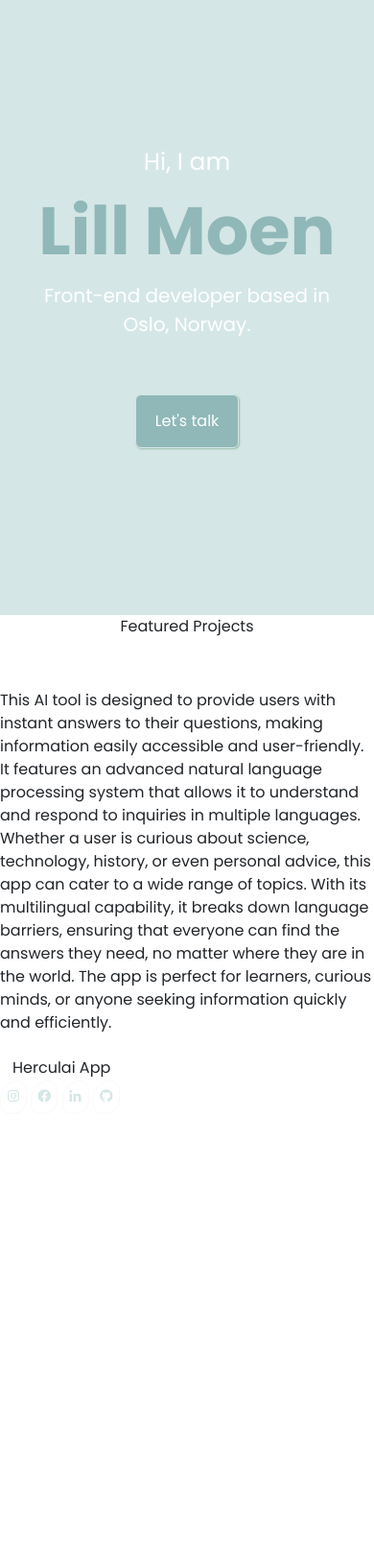
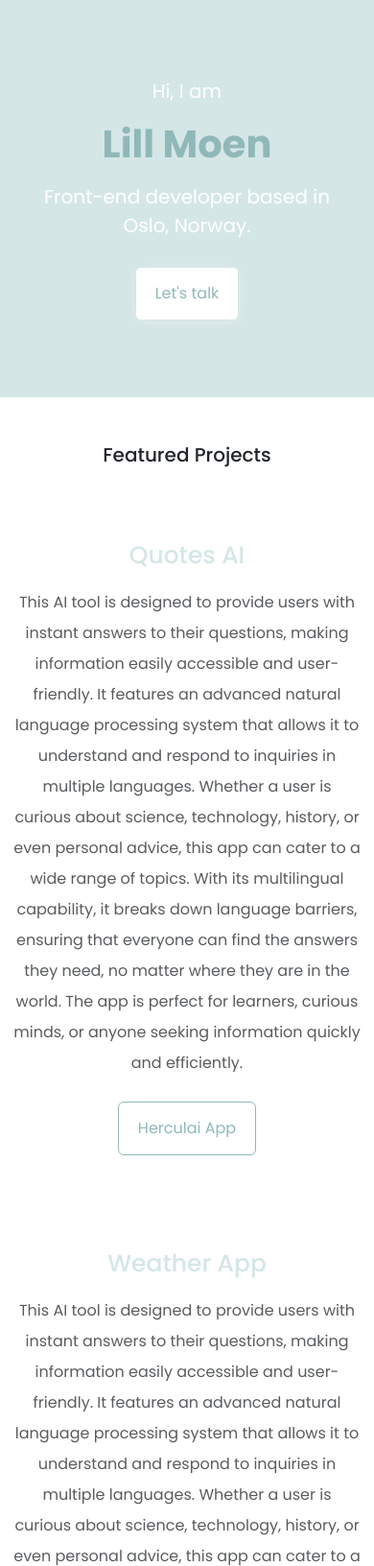
Before and after one commit to lilumoen/my-portfolio-3, a plain HTML site: page index.html in a window 390 px wide. Shown: the top 1632 px of the page at 96% size. Before the commit the page ends 1161 px from the top, so only its background shows below. Drawn offline with nearby package versions, Linux system fonts and the light colour scheme.

Commit message:
Integrated homepage content design

```diff
--- a/index.html
+++ b/index.html
@@ -33,26 +33,111 @@
       <h2 class="mb-0">Hi, I am</h2>
       <h1 class="mb-0">Lill Moen</h1>
       <h3>Front-end developer based in <br />Oslo, Norway.</h3>
-      <a href="/about.html#contact-email" class="btn primary-button mb-4"
+      <a href="/about.html#contact-email" class="btn primary-button"
         >Let's talk</a
       >
     </div>
+    <div class="text-center featured-projects mt-5 mb-5 h3">
+      Featured Projects
+    </div>
 
-    <p class="text-center">Featured Projects</p>
-    <h2 class="text-center">Herculai App</h2>
-    <p class="">
-      This AI tool is designed to provide users with instant answers to their
-      questions, making information easily accessible and user-friendly. It
-      features an advanced natural language processing system that allows it to
-      understand and respond to inquiries in multiple languages. Whether a user
-      is curious about science, technology, history, or even personal advice,
-      this app can cater to a wide range of topics. With its multilingual
-      capability, it breaks down language barriers, ensuring that everyone can
-      find the answers they need, no matter where they are in the world. The app
-      is perfect for learners, curious minds, or anyone seeking information
-      quickly and efficiently.
-    </p>
-    <a href="https://herculai.netlify.app" class="btn">Herculai App</a>
+    <div class="container">
+      <div class="row mb-5">
+        <div class="col d-none d-lg-block">
+          <img
+            src="/images/quotes-for-fun.png"
+            class="img-fluid border"
+            alt="herculai-app"
+          />
+        </div>
+        <div class="col">
+          <div class="project-apps">
+            <h4 class="mb-2 herculai-app">Quotes AI</h4>
+            <p class="mb-4 project-text text-muted">
+              This AI tool is designed to provide users with instant answers to
+              their questions, making information easily accessible and
+              user-friendly. It features an advanced natural language processing
+              system that allows it to understand and respond to inquiries in
+              multiple languages. Whether a user is curious about science,
+              technology, history, or even personal advice, this app can cater
+              to a wide range of topics. With its multilingual capability, it
+              breaks down language barriers, ensuring that everyone can find the
+              answers they need, no matter where they are in the world. The app
+              is perfect for learners, curious minds, or anyone seeking
+              information quickly and efficiently.
+            </p>
+            <a href="https://herculai.netlify.app" class="btn project-buttons"
+              >Herculai App</a
+            >
+          </div>
+        </div>
+      </div>
+      <div class="row mb-5">
+        <div class="col">
+          <div class="project-apps">
+            <h4 class="mb-2 Weather-app">Weather App</h4>
+            <p class="mb-4 project-text text-muted">
+              This AI tool is designed to provide users with instant answers to
+              their questions, making information easily accessible and
+              user-friendly. It features an advanced natural language processing
+              system that allows it to understand and respond to inquiries in
+              multiple languages. Whether a user is curious about science,
+              technology, history, or even personal advice, this app can cater
+              to a wide range of topics. With its multilingual capability, it
+              breaks down language barriers, ensuring that everyone can find the
+              answers they need, no matter where they are in the world. The app
+              is perfect for learners, curious minds, or anyone seeking
+              information quickly and efficiently.
+            </p>
+            <a
+              href="https://isitbeachweather.netlify.app"
+              class="btn project-buttons border"
+              >Weather App</a
+            >
+          </div>
+        </div>
+        <div class="col d-none d-lg-block">
+          <img
+            src="/images/weather-app.png"
+            class="img-fluid border"
+            alt="herculai-app"
+          />
+        </div>
+      </div>
+      <div class="row mb-5">
+        <div class="col d-none d-lg-block">
+          <img
+            src="/images/world-clock.png"
+            class="img-fluid"
+            alt="herculai-app"
+          />
+        </div>
+        <div class="col">
+          <div class="project-apps">
+            <h4 class="mb-2 world-clock-app">World Clock</h4>
+            <p class="mb-4 project-text text-muted">
+              This AI tool is designed to provide users with instant answers to
+              their questions, making information easily accessible and
+              user-friendly. It features an advanced natural language processing
+              system that allows it to understand and respond to inquiries in
+              multiple languages. Whether a user is curious about science,
+              technology, history, or even personal advice, this app can cater
+              to a wide range of topics. With its multilingual capability, it
+              breaks down language barriers, ensuring that everyone can find the
+              answers they need, no matter where they are in the world. The app
+              is perfect for learners, curious minds, or anyone seeking
+              information quickly and efficiently.
+            </p>
+            <a
+              href="https://clockityclock.netlify.app"
+              class="btn project-buttons"
+              >World Clock App</a
+            >
+          </div>
+        </div>
+      </div>
+    </div>
+
     <div class="socials-icon">
       <a href="https://www.instagram.com/lillraww"
         ><i class="bx bxl-instagram"></i
--- a/styles/style.css
+++ b/styles/style.css
@@ -12,6 +12,8 @@ body {
   text-align: center;
   background: var(---primary-color);
   padding: 150px 20px;
+  margin: 0 auto;
+  display: block;
 }
 h1,
 h2,
@@ -42,22 +44,48 @@ h2 {
 h3 {
   font-size: 20px;
 }
+h4 {
+  font-size: 35px;
+  font-weight: 500;
+}
 
 .primary-button {
-  background: var(---secondary-color);
-  color: #ffff;
+  background: #fff;
+  color: var(---secondary-color);
   padding: 15px 20px;
-  margin-top: 50px;
+  margin-top: 20px;
   border: 1px solid var(---primary-color);
   padding: 15px 20px;
-  box-shadow: 1px 1px 2px rgb(150, 189, 166);
+  box-shadow: 1px 1px 12px rgba(248, 250, 249, 0.314);
 }
 .primary-button:hover {
-  background: #fff;
+  background: var(---secondary-color);
   color: var(---primary-color);
-  border: 1px solid var(---primary-color);
+  border: 1px solid var(---secondary-color);
 }
 
+span {
+  font-size: 25px;
+  color: #000;
+  text-align: center;
+  justify-content: center;
+}
+.project-text {
+  line-height: 2;
+}
+.project-apps {
+  padding: 60px 60px;
+}
+.project-buttons {
+  background: #fff;
+  color: var(---secondary-color);
+  border: 1px solid var(---secondary-color);
+  padding: 15px 20px;
+}
+.project-buttons:hover {
+  background: var(---secondary-color);
+  color: #fff;
+}
 a {
   color: var(---primary-color);
   border: 1px solid rgb(252, 249, 249);
@@ -66,8 +94,42 @@ a {
   padding: 5px;
 }
 
-@media (max-width: 576px) {
-  .container {
-    max-width: 300px;
+@media (max-width: 600px) {
+  .body {
+    max-width: 150%;
+    margin-left: 0 auto;
+  }
+  .hero {
+    padding: 80px 30px;
+  }
+  h1,
+  h4 {
+    font-size: 40px;
+    margin-top: 0;
+    line-height: 2;
+  }
+  .project-buttons {
+    margin-bottom: 0px;
+  }
+  h2,
+  h3 {
+    font-size: 20px;
+  }
+  .container-fluid,
+  .project-apps {
+    text-align: center;
+    display: block;
+    margin: 0 auto;
+    line-height: 1.2;
+    margin-bottom: 0 auto;
+    padding: 20px 2px;
+  }
+
+  h4 {
+    margin-top: 0;
+    font-size: 25px;
+  }
+  .featured-projects {
+    font-size: 20px;
   }
 }
```
Also changed, not shown: images/herculai.png (added), images/quotes-for-fun.png (added), images/world-clock.png (added), 1 other file.
